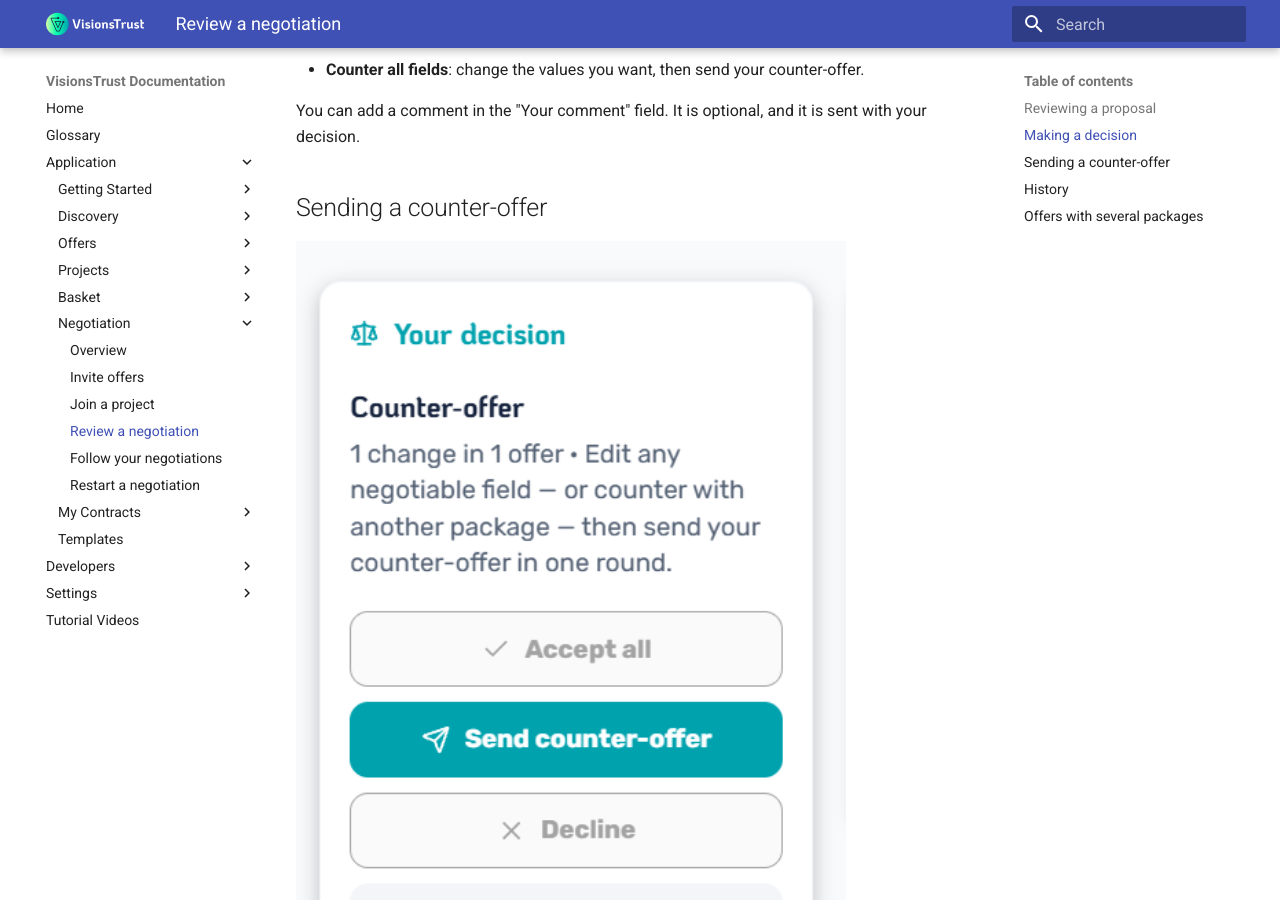
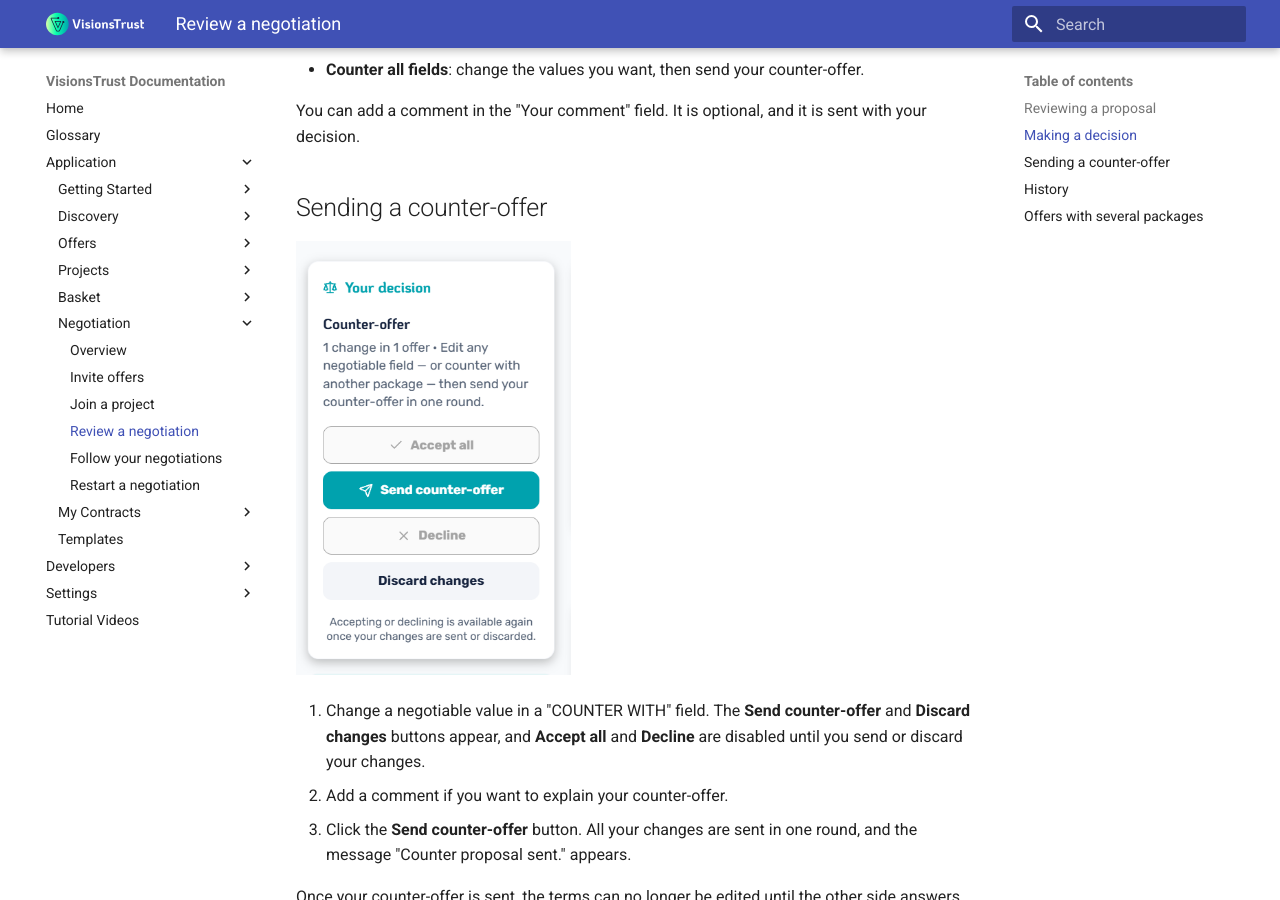
Before and after one commit to VisionsOfficial/visionstrust-docs, an MkDocs documentation site: the page built from docs/application/negotiation/negotiation.md, in a window 1280 px wide and 900 px high, scrolled down 1827 px. Built offline with MkDocs 1.6.1 and Material for MkDocs 9.7.7, drawn with Linux system fonts in a browser that asks for light colours.

Commit message:
docs: sending a counter offer : fix image size

```diff
--- a/docs/application/negotiation/negotiation.md
+++ b/docs/application/negotiation/negotiation.md
@@ -26,7 +26,7 @@ You can add a comment in the "Your comment" field. It is optional, and it is sen
 
 ## Sending a counter-offer
 
-<p><img src="../../images/negotiation-counter-offer.png" alt="The Your decision box after a change" width="80%"></p>
+<p><img src="../../images/negotiation-counter-offer.png" alt="The Your decision box after a change" width="40%"></p>
 
 1. Change a negotiable value in a "COUNTER WITH" field. The **Send counter-offer** and **Discard changes** buttons appear, and **Accept all** and **Decline** are disabled until you send or discard your changes.
 2. Add a comment if you want to explain your counter-offer.
```
